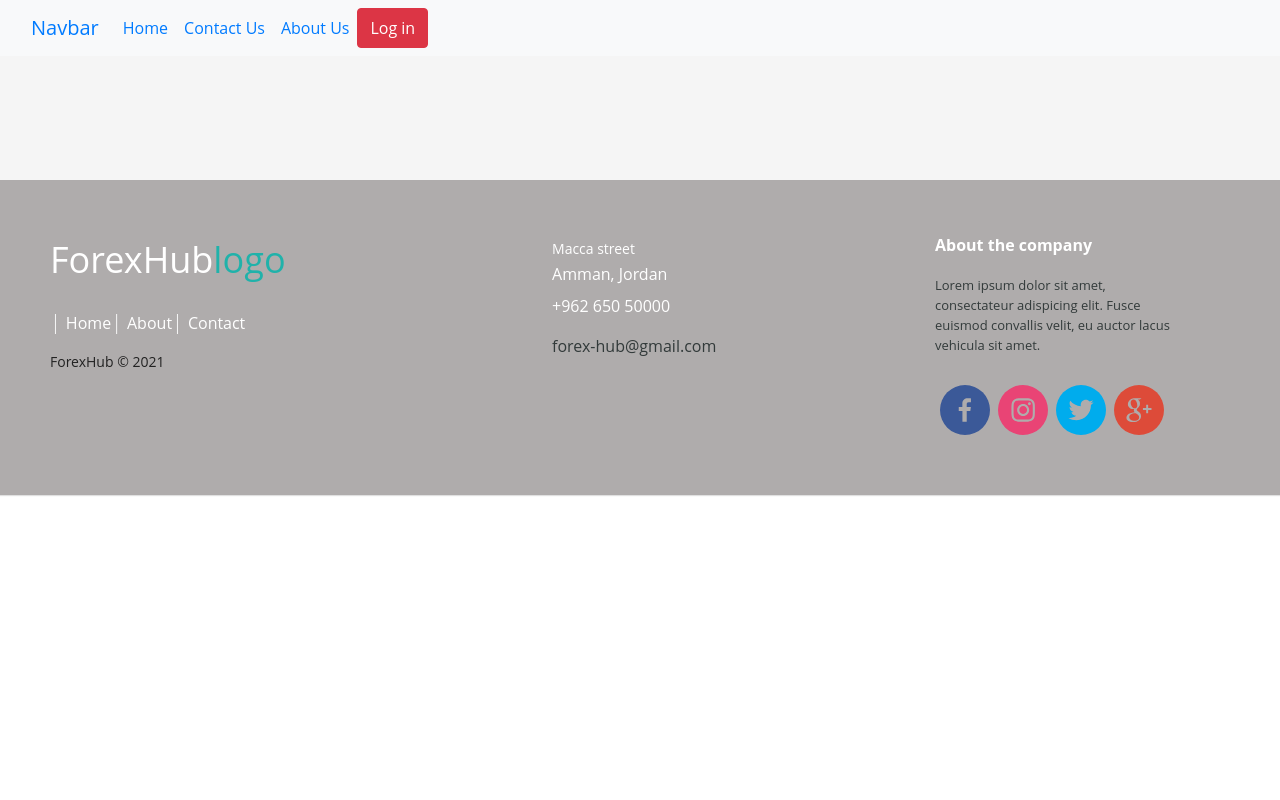
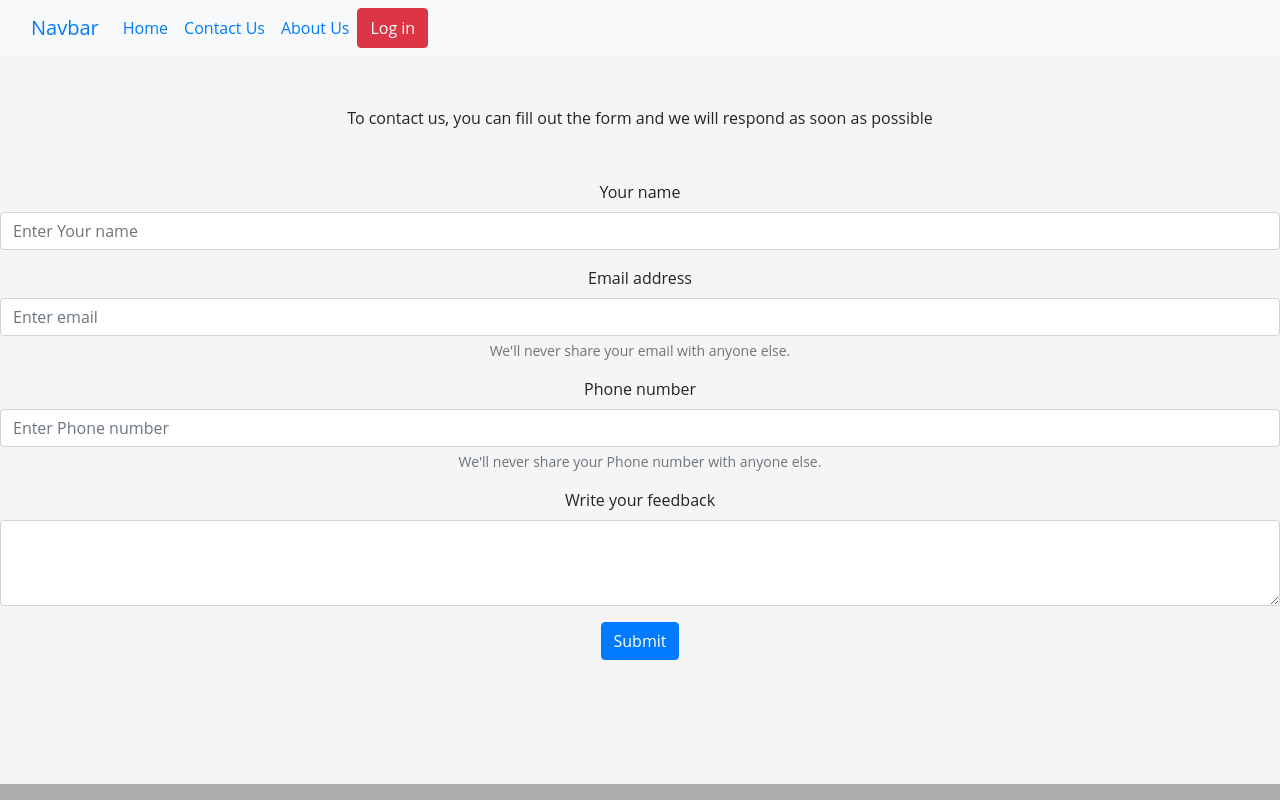
Before and after one commit to En-crypto/Forex-Hub-front, a React (Create React App) app: page /contact in a window 1280 px wide. Shown: the top 800 px of the page. Built offline with nearby package versions, Linux system fonts and the light colour scheme.

Commit message:
Motasim structure

```diff
--- a/src/App.js
+++ b/src/App.js
@@ -13,6 +13,8 @@
   Route
 } from "react-router-dom";
 import './css/App.css';
+import Profile from './components/Profile';
+import Contact from './components/ContactUs';
 
 
 
@@ -33,11 +35,11 @@
           {(this.props.auth0.isAuthenticated) ? console.log(this.props.auth0.user.email) : console.log('No email')}
             </Route>
           <Route exact path="/profile">
-
+            <Profile/>
           </Route>
           <Route exact path="/contact">
+            <Contact/>
           </Route>
-
           <Route exact path="/about">
               <AboutUs />
           </Route>
--- /dev/null
+++ b/src/components/ContactUs.js
@@ -0,0 +1,40 @@
+import React from 'react';
+import Form from 'react-bootstrap/Form'
+import Button from 'react-bootstrap/Button';
+class Contact extends React.Component {
+    render() {
+        return (
+            <div>
+                <p>To contact us, you can fill out the form and we will respond as soon as possible</p>
+                <Form>
+                    <Form.Group>
+                        <Form.Label>Your name</Form.Label>
+                        <Form.Control type="text" placeholder="Enter Your name" />
+                    </Form.Group>
+                    <Form.Group className="mb-3" controlId="formBasicEmail">
+                        <Form.Label>Email address</Form.Label>
+                        <Form.Control type="email" placeholder="Enter email" />
+                        <Form.Text className="text-muted">
+                            We'll never share your email with anyone else.
+                        </Form.Text>
+                    </Form.Group>
+                    <Form.Group>
+                        <Form.Label>Phone number</Form.Label>
+                        <Form.Control type="number" placeholder="Enter Phone number" />
+                        <Form.Text className="text-muted">
+                            We'll never share your Phone number with anyone else.
+                        </Form.Text>
+                    </Form.Group>
+                    <Form.Group>
+                        <Form.Label>Write your feedback</Form.Label>
+                        <Form.Control as="textarea" rows={3} />
+                    </Form.Group>
+                    <Button variant="primary" type="submit">
+                        Submit
+                    </Button>
+                </Form>
+            </div>
+        )
+    }
+}
+export default Contact;
```
